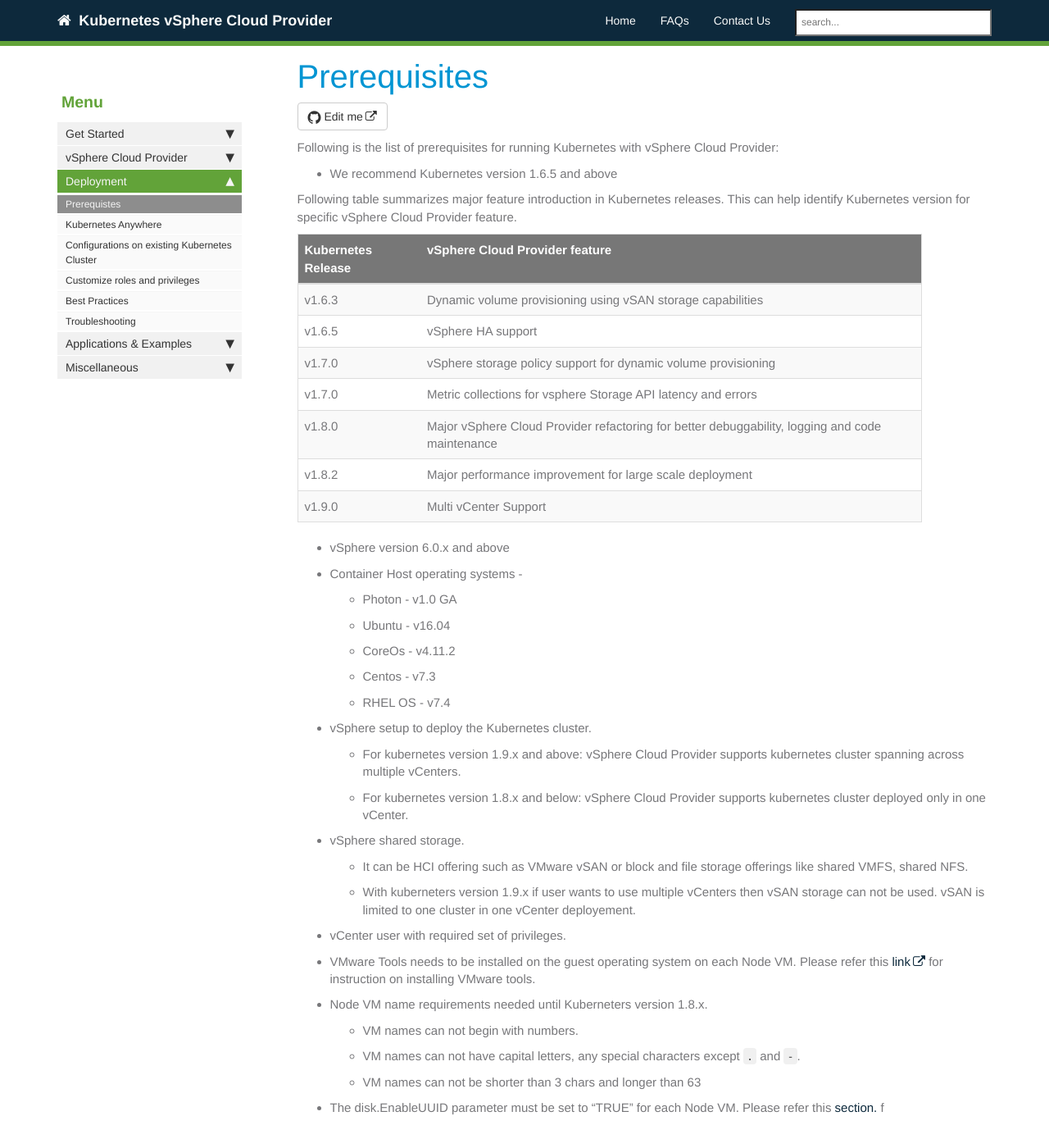
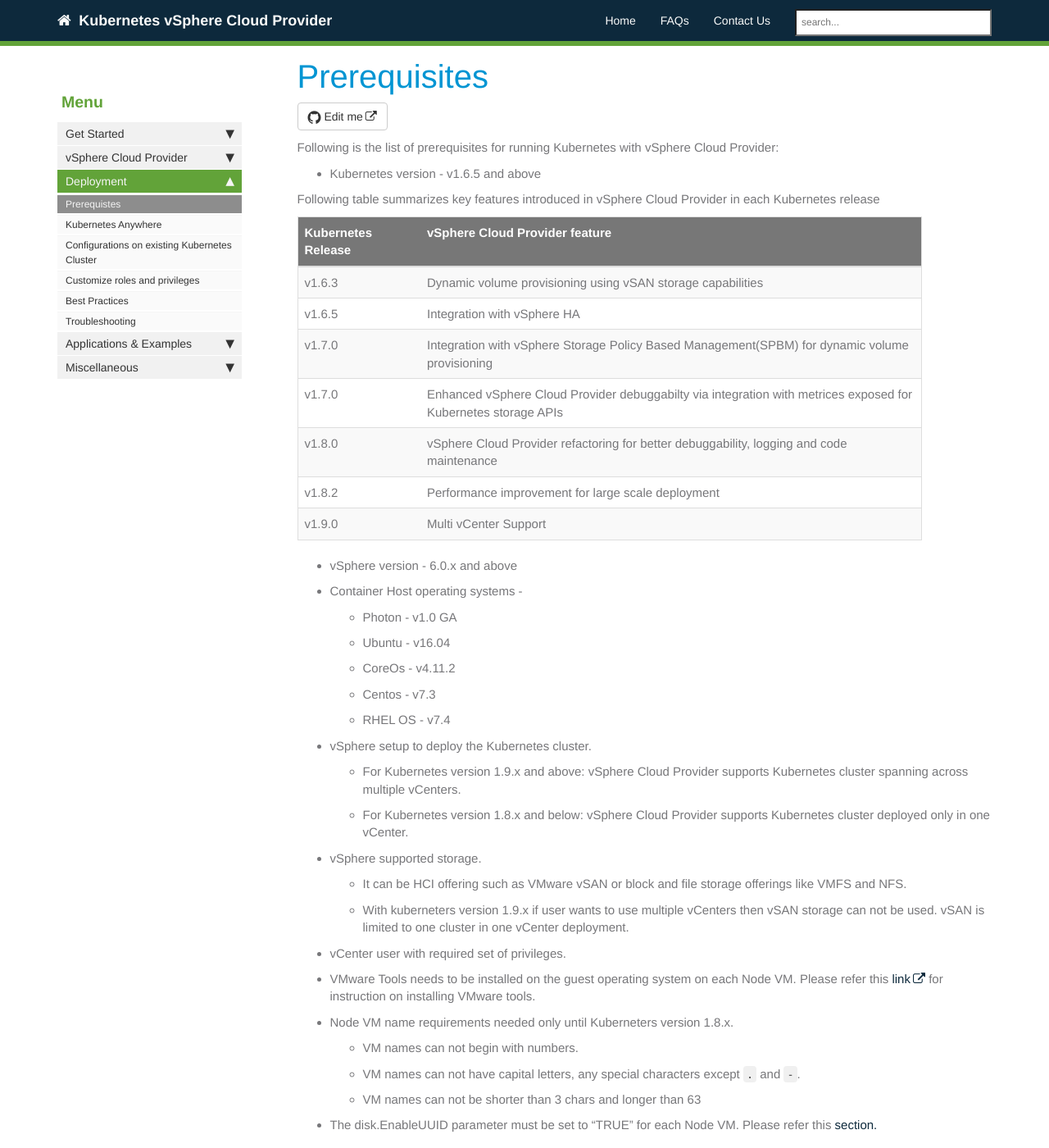
Before and after one commit to vmware-archive/vsphere-storage-for-kubernetes, a Jekyll site: the page built from documentation/prerequisites.md, in a window 1280 px wide and 1400 px high. Shown: the whole window at 82% size. Built offline with Jekyll 4.4.1, drawn with Linux system fonts in a browser that asks for light colours; nearby versions of some CDN libraries; our own code applies the rules of GitHub Pages for plain Markdown files; comment, search, counter and statistics services are not loaded.

Commit message:
Update VCP documentation for kubernetes v1.9.x

```diff
--- a/documentation/prerequisites.md
+++ b/documentation/prerequisites.md
@@ -4,21 +4,21 @@
 
 Following is the list of prerequisites for running Kubernetes with vSphere Cloud Provider:
 
-* We recommend Kubernetes version 1.6.5 and above
+* Kubernetes version - v1.6.5 and above
 
-Following table summarizes major feature introduction in Kubernetes releases. This can help identify Kubernetes version for specific vSphere Cloud Provider feature.
+Following table summarizes key features introduced in vSphere Cloud Provider in each Kubernetes release
 
 | Kubernetes Release | vSphere Cloud Provider feature |
 | ------ | ------ |
 | v1.6.3 | Dynamic volume provisioning using vSAN storage capabilities |
-| v1.6.5 | vSphere HA support |
-| v1.7.0 | vSphere storage policy support for dynamic volume provisioning |
-| v1.7.0 | Metric collections for vsphere Storage API latency and errors |
-| v1.8.0 | Major vSphere Cloud Provider refactoring for better debuggability, logging     and code maintenance |
-| v1.8.2 | Major performance improvement for large scale deployment |
+| v1.6.5 | Integration with vSphere HA |
+| v1.7.0 | Integration with vSphere Storage Policy Based Management(SPBM) for dynamic volume provisioning |
+| v1.7.0 | Enhanced vSphere Cloud Provider debuggabilty via integration with metrices exposed for Kubernetes storage APIs |
+| v1.8.0 | vSphere Cloud Provider refactoring for better debuggability, logging and code maintenance |
+| v1.8.2 | Performance improvement for large scale deployment |
 | v1.9.0 | Multi vCenter Support |
 
-* vSphere version 6.0.x and above
+* vSphere version - 6.0.x and above
 
 * Container Host operating systems -
     - Photon - v1.0 GA
@@ -28,16 +28,15 @@
     - RHEL OS -  v7.4
 
 * vSphere setup to deploy the Kubernetes cluster.
-   - For kubernetes version 1.9.x and above: vSphere Cloud Provider supports kubernetes cluster spanning across multiple vCenters.
-   - For kubernetes version 1.8.x and below: vSphere Cloud Provider supports kubernetes cluster deployed only in one vCenter.
-* vSphere shared storage.
-   - It can be HCI offering such as VMware vSAN or block and file storage offerings like shared VMFS, shared NFS.
-   - With kuberneters version 1.9.x if user wants to use multiple vCenters then vSAN storage can not be used. vSAN is limited to one cluster in one vCenter deployement.
+   - For Kubernetes version 1.9.x and above: vSphere Cloud Provider supports Kubernetes cluster spanning across multiple vCenters.
+   - For Kubernetes version 1.8.x and below: vSphere Cloud Provider supports Kubernetes cluster deployed only in one vCenter.
+* vSphere supported storage.
+    - It can be HCI offering such as VMware vSAN or block and file storage offerings like VMFS and NFS.
+    - With kuberneters version 1.9.x if user wants to use multiple vCenters then vSAN storage can not be used. vSAN is limited to one cluster in one vCenter deployment.
 * vCenter user with required set of privileges.
 * VMware Tools needs to be installed on the guest operating system on each Node VM. Please refer this [link](https://docs.vmware.com/en/VMware-vSphere/6.5/com.vmware.vsphere.html.hostclient.doc/GUID-ED3ECA21-5763-4919-8947-A819A17980FB.html) for instruction on installing VMware tools.
-* Node VM name requirements needed until Kuberneters version 1.8.x.
+* Node VM name requirements needed only until Kuberneters version 1.8.x.
     - VM names can not begin with numbers.
     - VM names can not have capital letters, any special characters except `.` and `-`.
     - VM names can not be shorter than 3 chars and longer than 63
 * The disk.EnableUUID parameter must be set to "TRUE" for each Node VM. Please refer this [section.](/vsphere-storage-for-kubernetes/documentation/existing.html#enable-disk-uuid-on-node-virtual-machines)
-f
```
Also changed, not shown: documentation/existing.md (+14 -11 lines), documentation/vcp-roles.md (+2 -2 lines).
